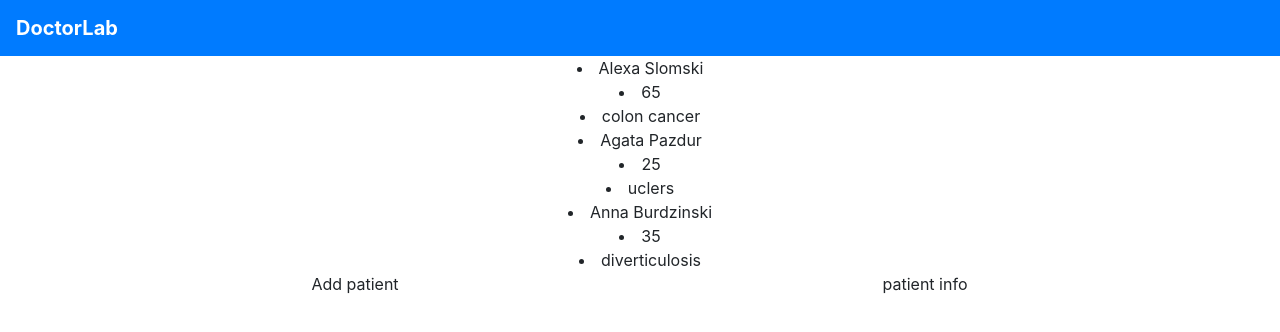
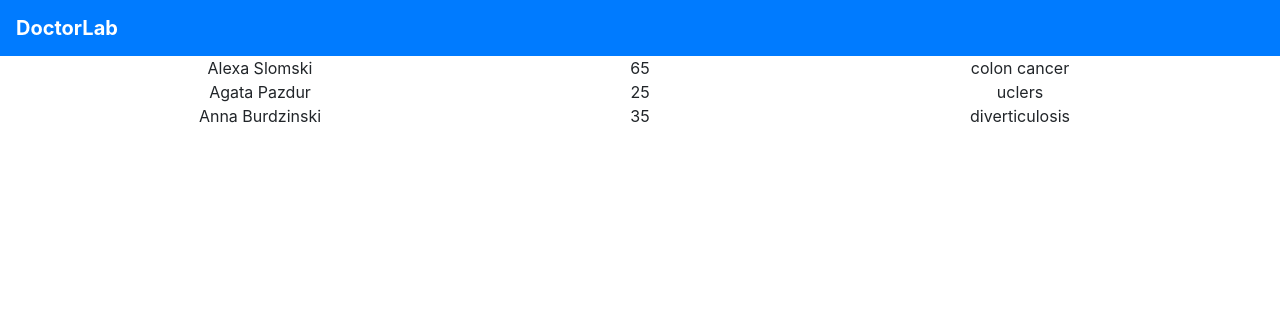
Before and after one commit to snowleopardAlexa/doctorlab, a React (Create React App) app: page / in a window 1280 px wide. Shown: the top 332 px of the page. Built offline with nearby package versions, Linux system fonts and the light colour scheme.

Commit message:
add container, row, col instead of listitem

```diff
--- a/src/DoctorApp.js
+++ b/src/DoctorApp.js
@@ -20,13 +20,6 @@ function DoctorApp() {
         <Navbar.Brand style={{color: '#fff', fontWeight: 'bold'}}>DoctorLab</Navbar.Brand>
        </Navbar>
        <DoctorList patients={patients} />
-       {/* Grid */}
-       <Container>
-        <Row>
-         <Col>Add patient</Col>
-         <Col>patient info</Col>
-       </Row>
-       </Container>
     </div>
   );
 }
--- a/src/DoctorList.js
+++ b/src/DoctorList.js
@@ -1,14 +1,18 @@
 import React from 'react';
+import { Container, Row, Col } from 'react-bootstrap';
 
 function DoctorList(props) {
     return (
         <div>
             {props.patients.map(patient => (
-                <>
-                <li>{patient.name}</li>
-                <li>{patient.age}</li>
-                <li>{patient.disease}</li>
-                </>
+            // Grid
+              <Container>
+               <Row>
+                <Col>{patient.name}</Col>
+                <Col>{patient.age}</Col>
+                <Col>{patient.disease}</Col>
+               </Row>
+              </Container>
             ))}
         </div>
     )
```
